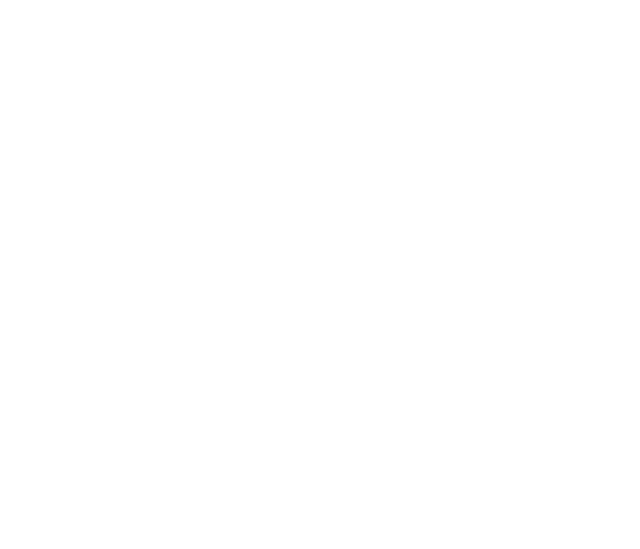
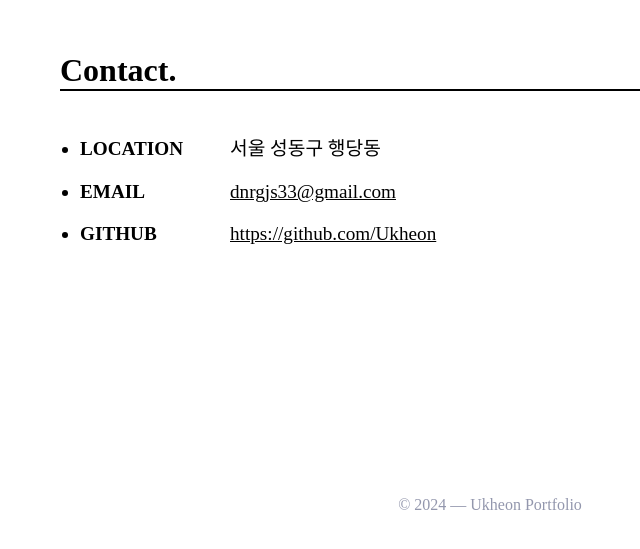
Before and after one commit to Ukheon/portfolio, a React (Vite) app: page /#experience in a window 1280 px wide. Shown: the part 5348-5897 px from the top of the page, without its empty margins (150-790 px from the left). Before the commit the page ends 5336 px from the top, so only its background shows below. Built offline with nearby package versions, Linux system fonts and the light colour scheme; a web font is replaced by a local one.

Commit message:
feat: Contact 섹션 구현
- mailto 기능 추가
- 하단 footer 작성

```diff
--- /dev/null
+++ b/src/components/contact/Info.tsx
@@ -0,0 +1,57 @@
+// eslint-disable-next-line
+import { styled } from 'styled-components';
+
+const Info = () => {
+    return (
+        <div>
+            <$Ul>
+                <$Li>
+                    <span>LOCATION</span>
+                    <span>서울 성동구 행당동</span>
+                </$Li>
+                <$Li>
+                    <span>EMAIL</span>
+                    <span>
+                        <a href="mailto:dnrgjs33@gmail.com">dnrgjs33@gmail.com</a>
+                    </span>
+                </$Li>
+                <$Li>
+                    <span>GITHUB</span>
+                    <span>
+                        <a href="https://github.com/Ukheon" target="_blank">
+                            https://github.com/Ukheon
+                        </a>
+                    </span>
+                </$Li>
+            </$Ul>
+        </div>
+    );
+};
+
+export default Info;
+
+const $Ul = styled.ul`
+    padding-left: 20px;
+`;
+
+const $Li = styled.li`
+    font-size: 1.2rem;
+    > span:first-child {
+        width: 150px;
+        max-width: 150px;
+        font-weight: 700;
+    }
+
+    > span {
+        > a {
+            color: black;
+            text-decoration: underline;
+            &:hover {
+                color: ${({ theme }) => theme.color.link};
+            }
+        }
+        margin: 10px 0;
+        display: inline-block;
+    }
+    list-style: disc;
+`;
--- /dev/null
+++ b/src/components/resuable/Footer.tsx
@@ -0,0 +1,19 @@
+// eslint-disable-next-line
+import { styled } from 'styled-components';
+
+const Footer = () => {
+    return <$Footer>© 2024 — Ukheon Portfolio</$Footer>;
+};
+
+export default Footer;
+
+const $Footer = styled.footer`
+    display: flex;
+    justify-content: center;
+    align-items: center;
+    width: 100%;
+    margin-top: 200px;
+    height: 100px;
+
+    color: #9397ad;
+`;
--- /dev/null
+++ b/src/pages/Contact.tsx
@@ -0,0 +1,17 @@
+// eslint-disable-next-line
+import Info from '@/components/contact/Info';
+import Title from '@/components/resuable/Title';
+import SectionLayout from '@/layout/SectionLayout';
+import { styled } from 'styled-components';
+
+const Contact = () => {
+    const ID = 'contact';
+    return (
+        <SectionLayout id={ID}>
+            <Title text="Contact" />
+            <Info />
+        </SectionLayout>
+    );
+};
+
+export default Contact;
--- a/src/pages/Root.tsx
+++ b/src/pages/Root.tsx
@@ -4,6 +4,8 @@
 import About from './About';
 import Experience from './Experience';
 import Skill from './Skill';
+import Contact from './Contact';
+import Footer from '@/components/resuable/Footer';
 
 const Root = () => {
     return (
@@ -13,7 +15,9 @@
                 <About />
                 <Experience />
                 <Skill />
+                <Contact />
             </$Main>
+            <Footer />
         </RootContainer>
     );
 };
--- a/src/styles/theme.ts
+++ b/src/styles/theme.ts
@@ -15,6 +15,7 @@
     color: {
         gray100: '#f2f2f2',
         gray200: '#e2e2e2',
+        link: '#0000ee',
         sectionBackground: '#151515',
     },
 };
```
